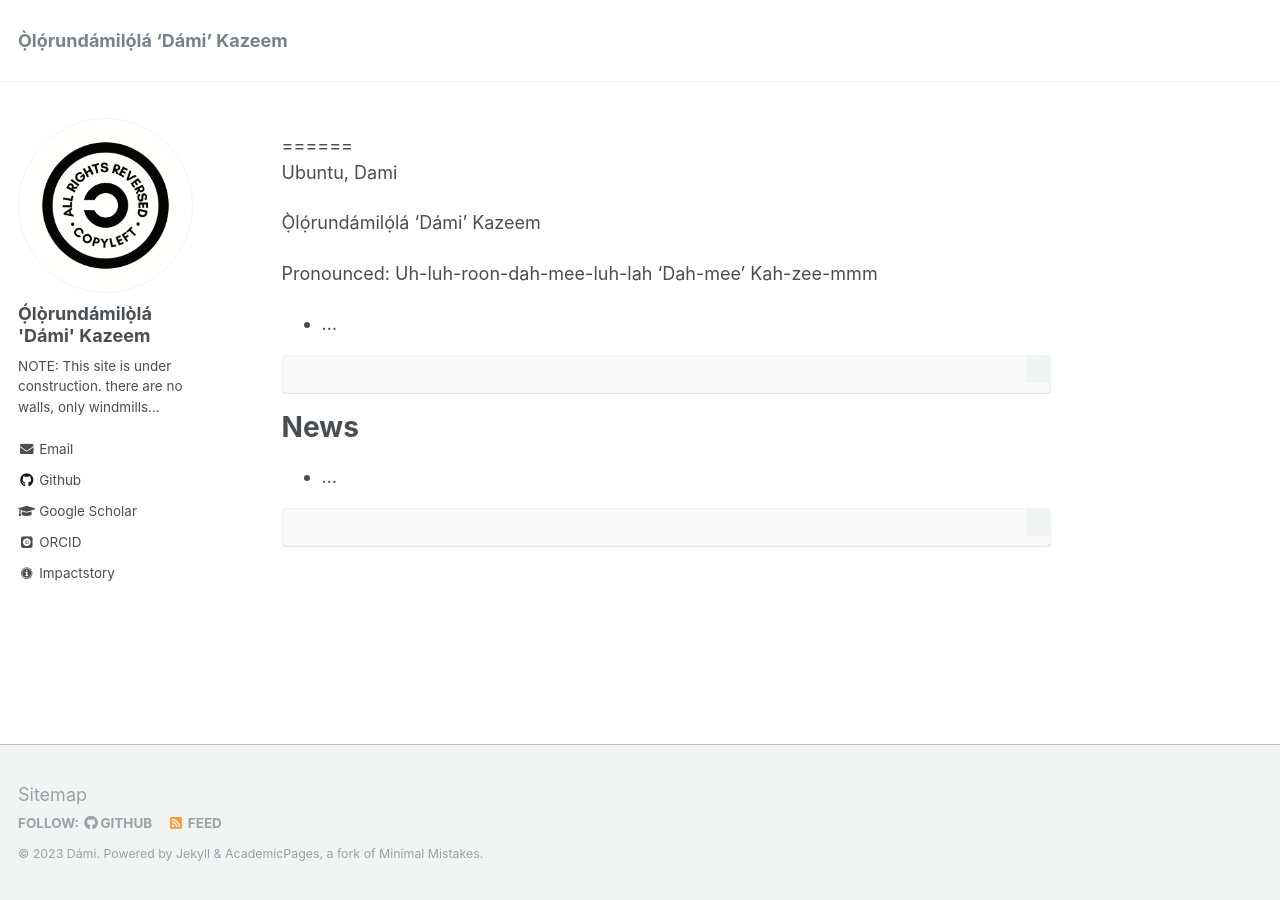
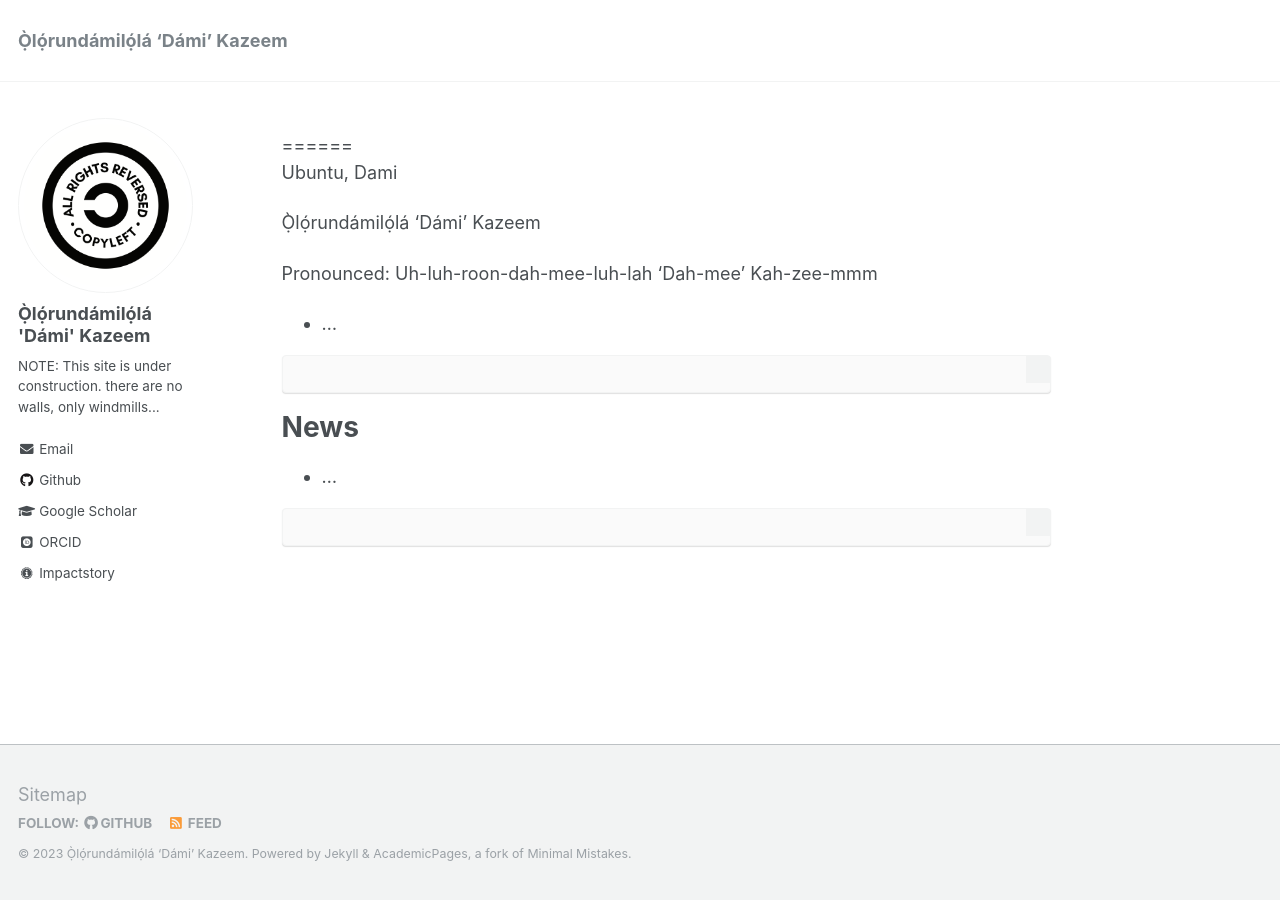
Before and after one commit to odsogunro/odsogunro.github.io, a Jekyll site: the page built from _pages/about.md, in a window 1280 px wide. Built offline with Jekyll 4.4.1, drawn with Linux system fonts in a browser that asks for light colours; some web fonts are replaced; our own code applies the rules of GitHub Pages for plain Markdown files.

Commit message:
cleanup on _config.yml again again

```diff
--- a/_config.yml
+++ b/_config.yml
@@ -9,7 +9,7 @@
 locale                   : "en-US"
 title                    : "Ọ̀lọ́rundámilọ́lá ‘Dámi’ Kazeem"
 title_separator          : "-"
-name                     : &name "Dámi"
+name                     : &name "Ọ̀lọ́rundámilọ́lá ‘Dámi’ Kazeem"
 description              : &description "Ubuntu Philosopher/PhD Student @ The Johns Hopkins University"
 url                      : https://odsogunro.github.io # the base hostname & protocol for your site e.g. "https://mmistakes.github.io"
 baseurl                  : "" # the subpath of your site, e.g. "/blog"
@@ -80,7 +80,7 @@ analytics:
 
 # Site Author
 author:
-  name             : "Ọ́lọ̀rundámilọ̀lá 'Dámi' Kazeem"
+  name             : "Ọ̀lọ́rundámilọ́lá 'Dámi' Kazeem"
   avatar           : "dami_copyleft_shutterstock_1448493464.png" # "profile.png"
   bio              : "NOTE: This site is under construction. there are no walls, only windmills..."
   location         : # "Location"
```
